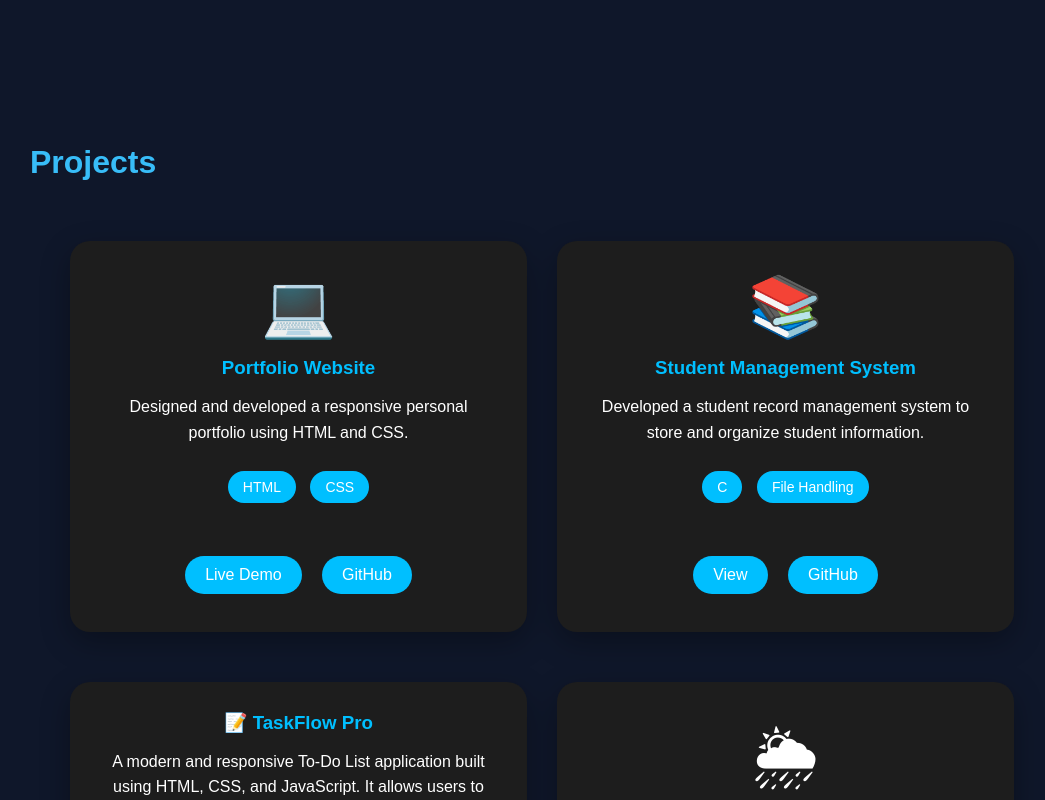
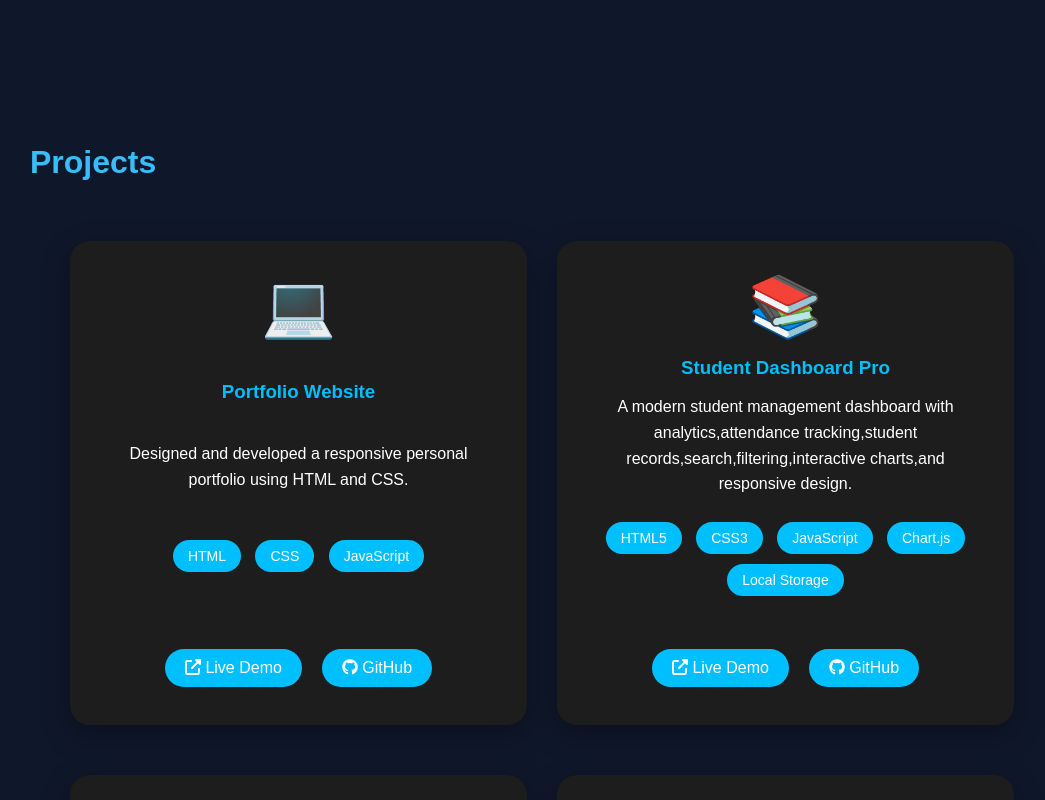
Before and after one commit to susheelakc027-tech/portfolio-website, a plain HTML site: page index.html in a window 1280 px wide. Shown: the part 2000-2800 px from the top of the page, without its empty margins (98-1143 px from the left). Drawn offline with nearby package versions, Linux system fonts and the light colour scheme.

Commit message:
Add files via upload

```diff
--- a/index.html
+++ b/index.html
@@ -38,7 +38,7 @@
     <div class="hero-content">
 
         <div class="profile-circle">
-    <img src="images/profile.jpg" alt="Profile Photo">
+    <img src="images/profile.jpeg" alt="Profile Photo">
 </div>
        <h1>Hello, I'm <span>Susheela K C</span></h1>
 
@@ -46,16 +46,20 @@
     Turning Ideas into Code ✨
 </p>
 
+
 <p class="typing">
     Aspiring Software Engineer |
 </p>
+
 
         <div class="button-container">
     <a href="#about" class="btn">Explore</a>
     <a href="resume.pdf" class="btn" download>Download Resume</a>
     <a href="#contact" class="btn">Contact Me</a>
 </div>
+
 <div class="social-icons">
+
 
 <a href="https://github.com/susheelakc027-tech" target="_blank">
 <i class="fab fa-github"></i>
@@ -176,27 +180,31 @@
         <div class="tech">
             <span>HTML</span>
             <span>CSS</span>
+            <span>JavaScript</span>
         </div>
 
         <div class="project-buttons">
-            <a href="https://susheelakc027-tech.github.io/portfolio-website/" target="_blank">Live Demo</a>
-            <a href="https://github.com/Susheelakc027-tech/portfolio-website" target="_blank">GitHub</a>
+            <a href="https://susheelakc027-tech.github.io/portfolio-website/" target="_blank"> <i class="fas fa-external-link-alt"></i> Live Demo</a>
+            <a href="https://github.com/Susheelakc027-tech/portfolio-website" target="_blank"> <i class="fab fa-github"></i> GitHub</a>
         </div>
     </div>
 
     <div class="project-card">
         <div class="project-icon">📚</div>
-        <h3>Student Management System</h3>
-        <p>Developed a student record management system to store and organize student information.</p>
+        <h3>Student Dashboard Pro</h3>
+        <p> A modern student management dashboard with analytics,attendance tracking,student records,search,filtering,interactive charts,and responsive design.</p>
 
         <div class="tech">
-            <span>C</span>
-            <span>File Handling</span>
+            <span>HTML5</span>
+            <span>CSS3</span>
+            <span>JavaScript</span>
+            <span>Chart.js</span>
+            <span>Local Storage</span>
         </div>
 
         <div class="project-buttons">
-            <a href="#">View</a>
-            <a href="#">GitHub</a>
+            <a href="#" target="_blank"><i class="fas fa-external-link-alt"></i> Live Demo</a>
+            <a href="#"> <i class="fab fa-github"></i> GitHub</a>
         </div>
     </div>
 
@@ -237,8 +245,8 @@
         </div>
 
         <div class="project-buttons">
-            <a href="#">View</a>
-            <a href="#">GitHub</a>
+            <a href="#"><i class="fas fa-external-link-alt"></i> Live Demo</a>
+            <a href="#"> <i class="fab fa-github"></i> GitHub</a>
         </div>
     </div>
 
```
Also changed, not shown: images/profile.jpeg (added), script.js (line endings or trailing spaces), style.css (line endings or trailing spaces).
